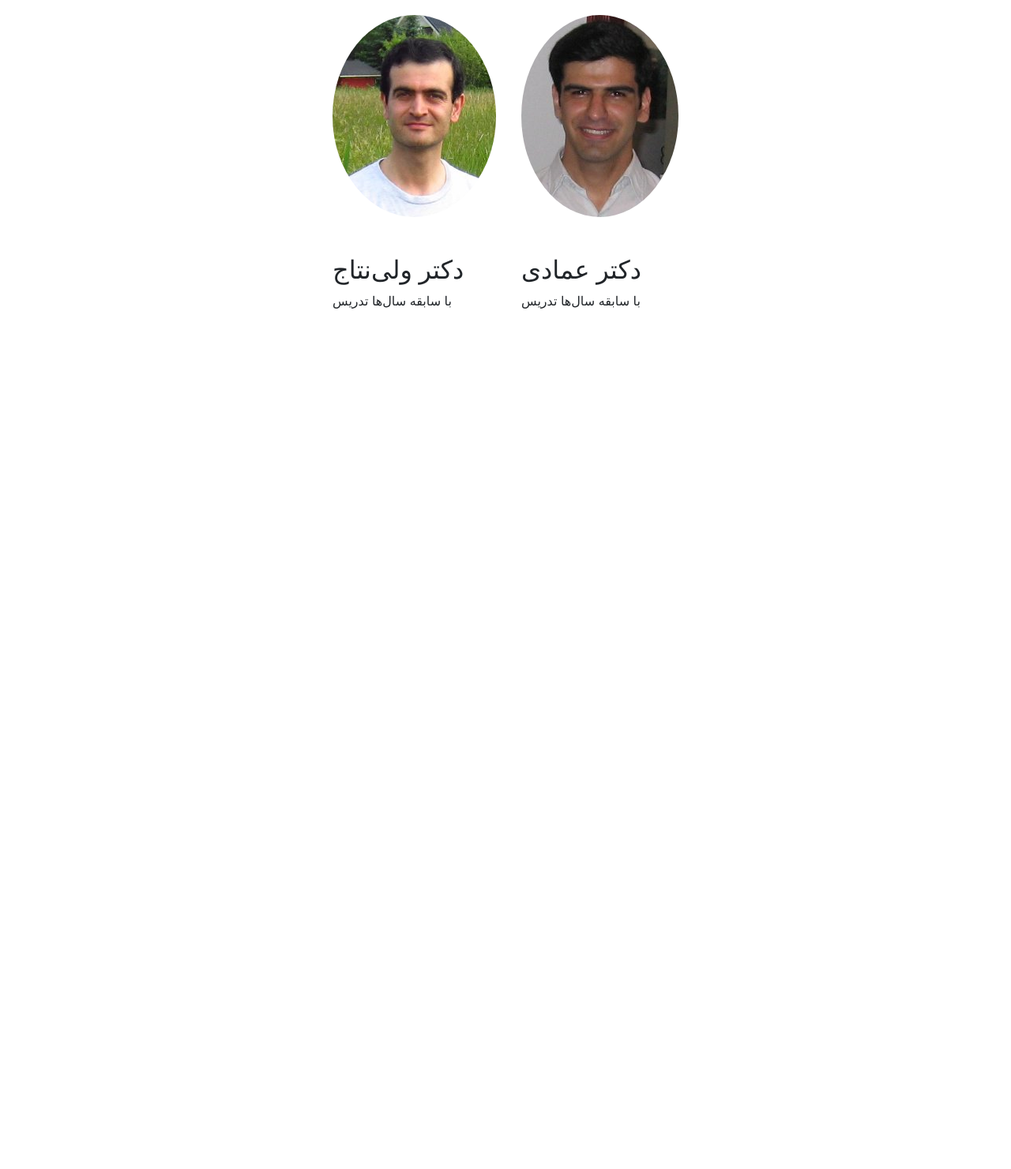
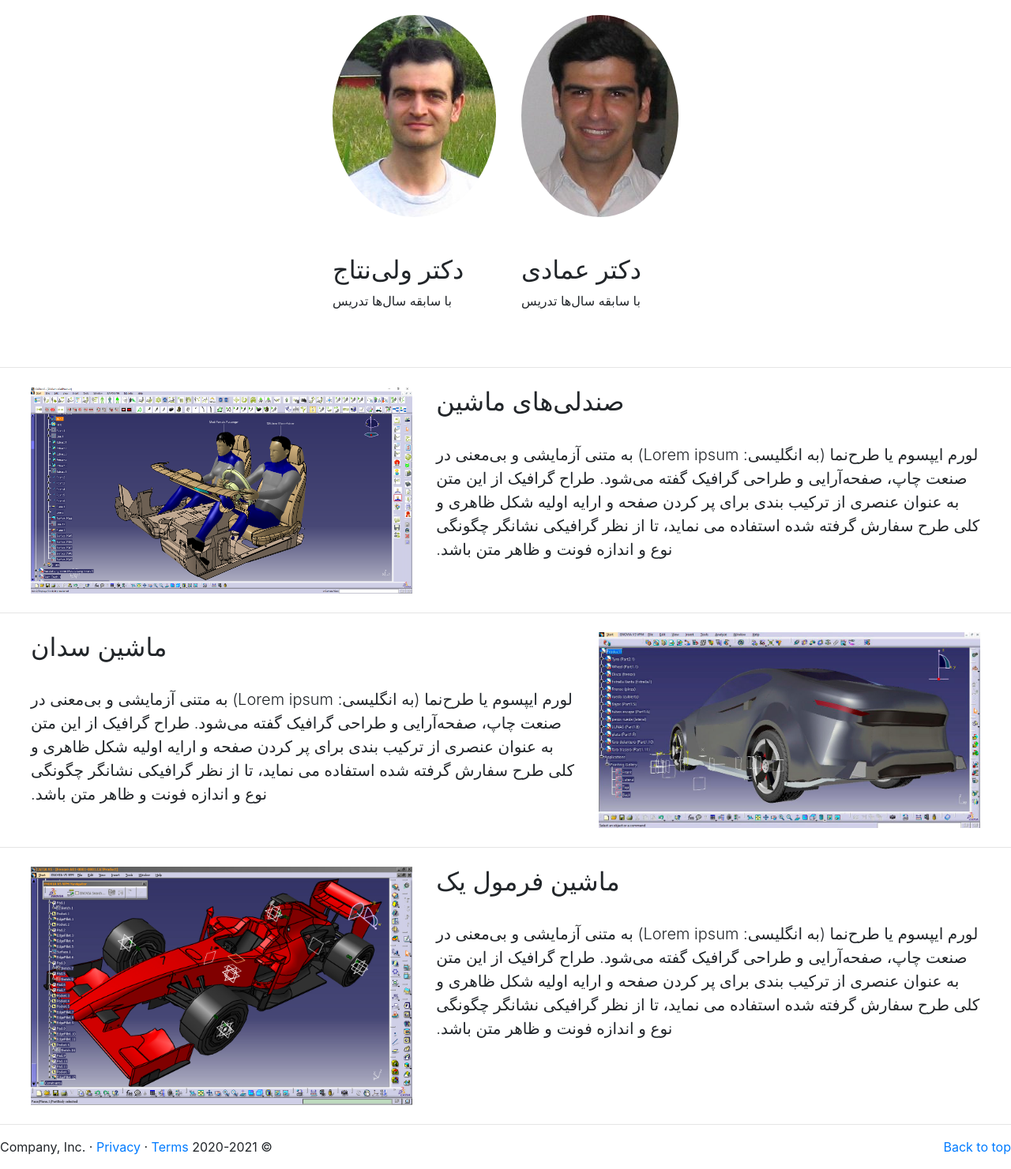
Before and after one commit to 7smd7/7smd7.github.io, a plain HTML site: page index.html in a window 1280 px wide. Shown: the part 2105-3586 px from the top of the page at 79% size. Before the commit the page ends 2554 px from the top, so only its background shows below. Drawn offline with nearby package versions, Linux system fonts and the light colour scheme.

Commit message:
Update index.html

```diff
--- a/index.html
+++ b/index.html
@@ -191,12 +191,46 @@
                 </div>
             </section>
             <section id="4">
+                <hr class="featurette-divider">
+                <div class="row featurette m-4">
+                    <div class="col-md-7">
+                        <h2 class="featurette-heading">صندلی‌های ماشین</h2>
+                        <br>
+                        <p class="lead">لورم ایپسوم یا طرح‌نما (به انگلیسی: Lorem ipsum) به متنی آزمایشی و بی‌معنی در صنعت چاپ، صفحه‌آرایی و طراحی گرافیک گفته می‌شود. طراح گرافیک از این متن به عنوان عنصری از ترکیب بندی برای پر کردن صفحه و ارایه اولیه شکل ظاهری و کلی طرح سفارش گرفته شده استفاده می نماید، تا از نظر گرافیکی نشانگر چگونگی نوع و اندازه فونت و ظاهر متن باشد.</p>
+                    </div>
+                    <div class="col-md-5">
+                        <img src="ss1.png" class="bd-placeholder-img w-100" alt="آموزش کتیا">
+                    </div>
+                </div>
+                <hr class="featurette-divider">
+                <div class="row featurette m-4">
+                    <div class="col-md-7 order-md-2">
+                        <h2 class="featurette-heading">ماشین سدان</h2>
+                        <br>
+                        <p class="lead">لورم ایپسوم یا طرح‌نما (به انگلیسی: Lorem ipsum) به متنی آزمایشی و بی‌معنی در صنعت چاپ، صفحه‌آرایی و طراحی گرافیک گفته می‌شود. طراح گرافیک از این متن به عنوان عنصری از ترکیب بندی برای پر کردن صفحه و ارایه اولیه شکل ظاهری و کلی طرح سفارش گرفته شده استفاده می نماید، تا از نظر گرافیکی نشانگر چگونگی نوع و اندازه فونت و ظاهر متن باشد.</p>
+                    </div>
+                    <div class="col-md-5 order-md-1">
+                        <img src="ss2.jpg" class="bd-placeholder-img w-100" alt="آموزش کتیا">
+                    </div>
+                </div>
+                <hr class="featurette-divider">
+                <div class="row featurette m-4">
+                    <div class="col-md-7">
+                        <h2 class="featurette-heading">ماشین فرمول یک</span></h2>
+                        <br>
+                        <p class="lead">لورم ایپسوم یا طرح‌نما (به انگلیسی: Lorem ipsum) به متنی آزمایشی و بی‌معنی در صنعت چاپ، صفحه‌آرایی و طراحی گرافیک گفته می‌شود. طراح گرافیک از این متن به عنوان عنصری از ترکیب بندی برای پر کردن صفحه و ارایه اولیه شکل ظاهری و کلی طرح سفارش گرفته شده استفاده می نماید، تا از نظر گرافیکی نشانگر چگونگی نوع و اندازه فونت و ظاهر متن باشد.</p>
+                    </div>
+                    <div class="col-md-5">
+                        <img src="ss3.jpg" class="bd-placeholder-img w-100" alt="آموزش کتیا">
+                    </div>
+                </div>
+                <hr class="featurette-divider">
             </section>
         </main>
 
-        <footer>
-            <section id="5">
-            </section>
+        <footer id="5">
+            <p class="float-right"><a href="#">Back to top</a></p>
+            <p>&copy; 2020-2021 Company, Inc. &middot; <a href="#">Privacy</a> &middot; <a href="#">Terms</a></p>
         </footer>
 
         <script src="https://code.jquery.com/jquery-3.3.1.slim.min.js" integrity="sha384-q8i/X+965DzO0rT7abK41JStQIAqVgRVzpbzo5smXKp4YfRvH+8abtTE1Pi6jizo" crossorigin="anonymous"></script>
```
